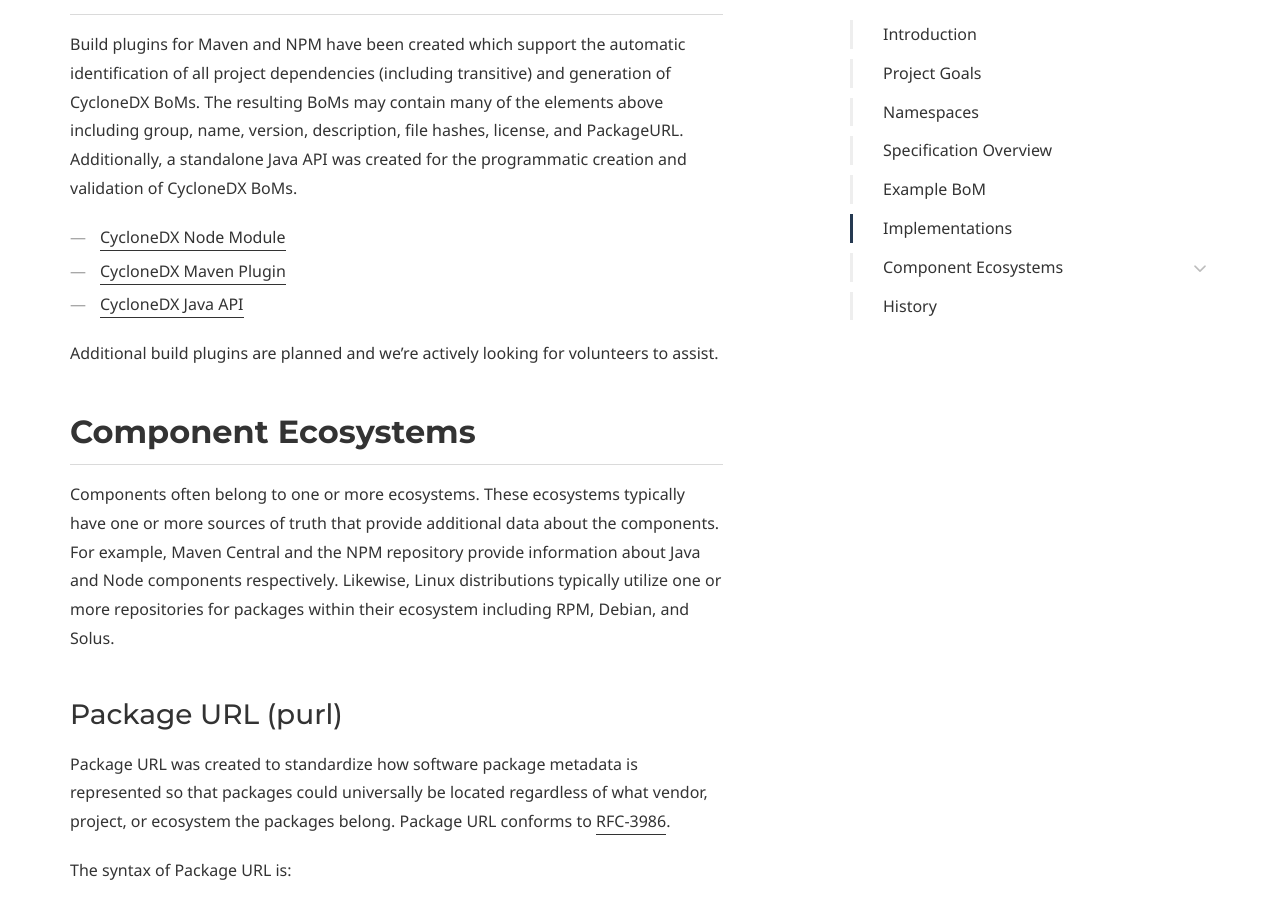
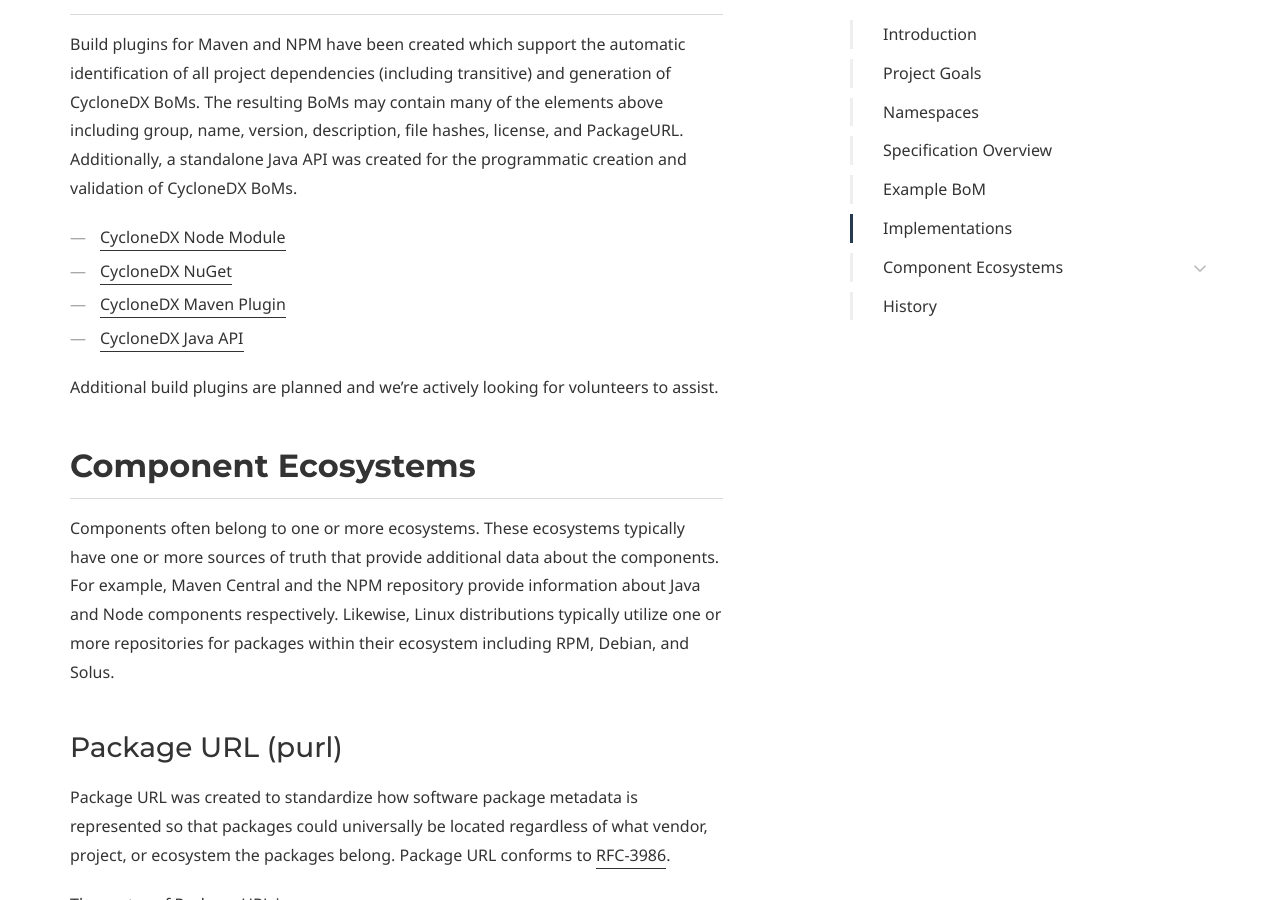
Before and after one commit to CycloneDX/cyclonedx.org, a Jekyll site: the page built from index.md, in a window 1280 px wide and 900 px high, scrolled down 4211 px. Built offline with Jekyll 4.4.1, drawn with Linux system fonts in a browser that asks for light colours; some web fonts are replaced.

Commit message:
Added NuGet

```diff
--- a/index.md
+++ b/index.md
@@ -96,6 +96,7 @@ elements above including group, name, version, description, file hashes, license
 standalone Java API was created for the programmatic creation and validation of CycloneDX BoMs.
 
 - [CycloneDX Node Module](https://github.com/CycloneDX/cyclonedx-node-module)
+- [CycloneDX NuGet](https://github.com/CycloneDX/cyclonedx-nuget)
 - [CycloneDX Maven Plugin](https://github.com/CycloneDX/cyclonedx-maven-plugin)
 - [CycloneDX Java API](https://github.com/CycloneDX/cyclonedx-core-java)
 
```
